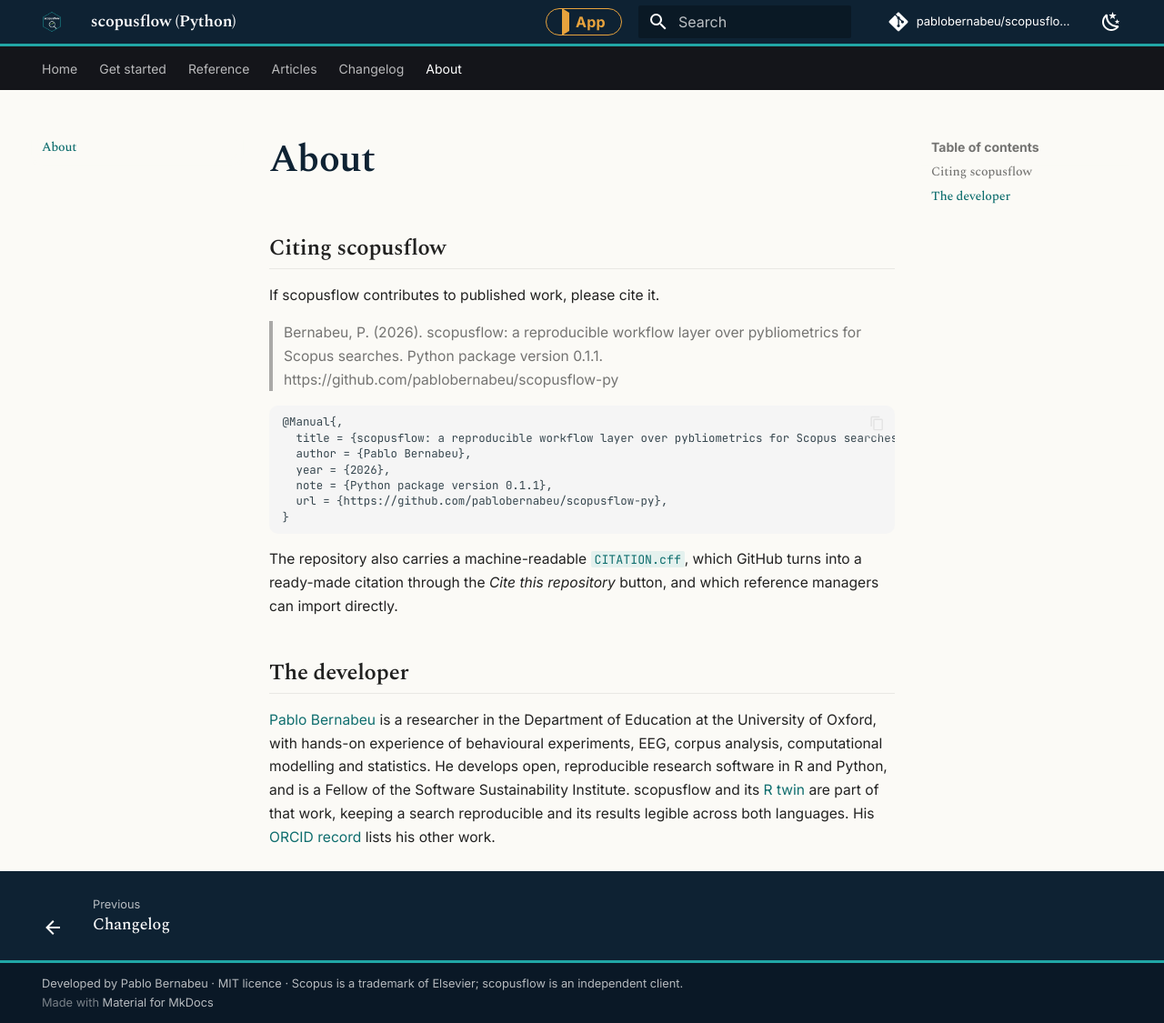
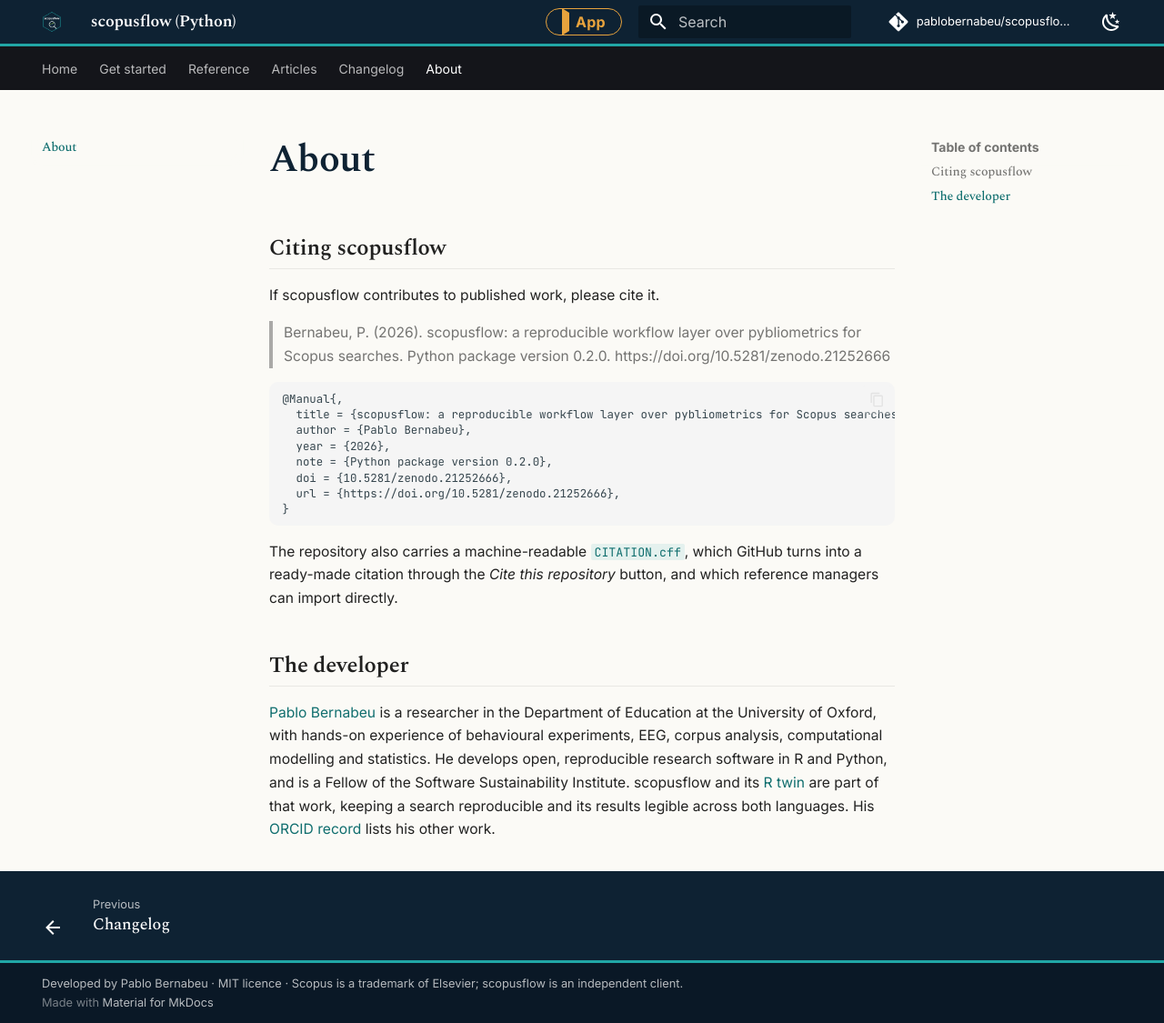
Before and after one commit to pablobernabeu/scopusflow-py, an MkDocs documentation site: the page built from docs/about.md, in a window 1280 px wide and 1125 px high. Shown: the whole window at 91% size. Built offline with MkDocs 1.6.1 and Material for MkDocs 9.7.7, drawn with Linux system fonts in a browser that asks for light colours; comment, search, counter and statistics services are not loaded.

Commit message:
Add the Zenodo DOI to the citation
A GitHub release (v0.2.0) minted a Zenodo archive; cite the concept DOI
10.5281/zenodo.21252666, which always resolves to the latest version. Added to
CITATION.cff (with version/date), the About-page citation and BibTeX, and the
README (badge, citation, version).

Co-Authored-By: Claude Sonnet 5 <noreply@anthropic.com>

````diff
--- a/docs/about.md
+++ b/docs/about.md
@@ -5,16 +5,17 @@
 If scopusflow contributes to published work, please cite it.
 
 > Bernabeu, P. (2026). scopusflow: a reproducible workflow layer over
-> pybliometrics for Scopus searches. Python package version 0.1.1.
-> https://github.com/pablobernabeu/scopusflow-py
+> pybliometrics for Scopus searches. Python package version 0.2.0.
+> https://doi.org/10.5281/zenodo.21252666
 
 ```
 @Manual{,
   title = {scopusflow: a reproducible workflow layer over pybliometrics for Scopus searches},
   author = {Pablo Bernabeu},
   year = {2026},
-  note = {Python package version 0.1.1},
-  url = {https://github.com/pablobernabeu/scopusflow-py},
+  note = {Python package version 0.2.0},
+  doi = {10.5281/zenodo.21252666},
+  url = {https://doi.org/10.5281/zenodo.21252666},
 }
 ```
 
````
Also changed, not shown: README.md (+4 -2 lines), 1 other file.
